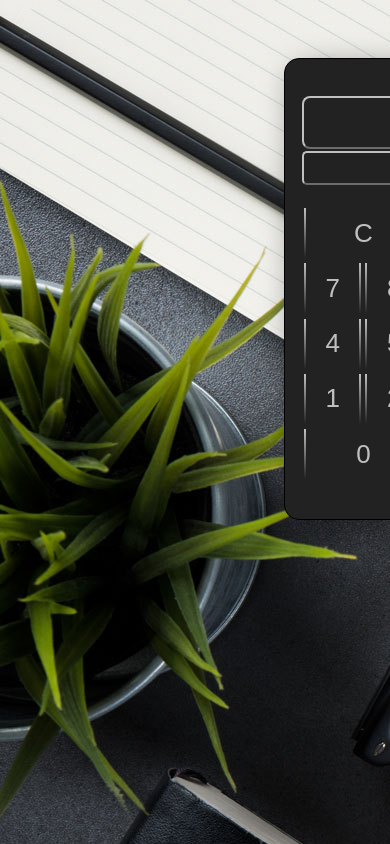
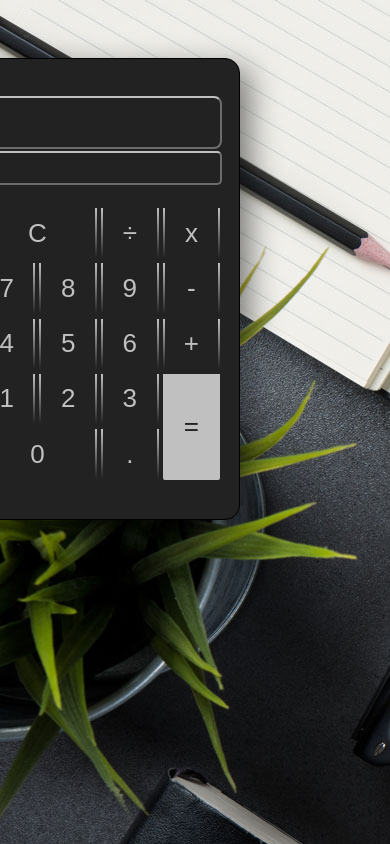
Before and after one commit to lucyewright/Calculator, a website with bundled scripts: page index.html in a window 390 px wide. Built offline with nearby package versions, Linux system fonts and the light colour scheme.

Commit message:
calc position adjusted for better mobile use

```diff
--- a/style.css
+++ b/style.css
@@ -11,8 +11,7 @@ main {
   box-shadow: 10px 10px 30px 0px rgba(0, 0, 0, 0.5);
   color: silver;
   position: fixed;
-  right: 40%;
-  left: 60%;
+  right: 100px;
   margin: 50px;
   border: 1px solid black;
   border-radius: 15px;
```
